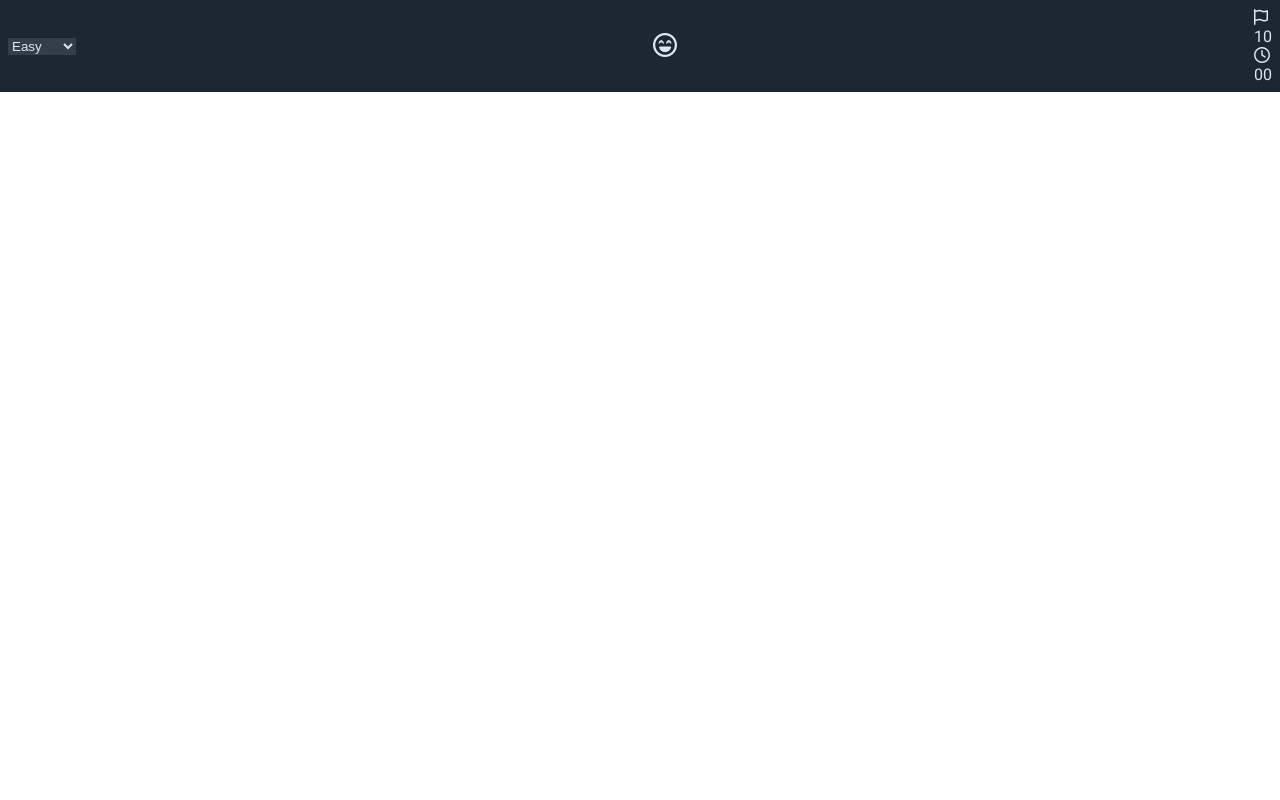
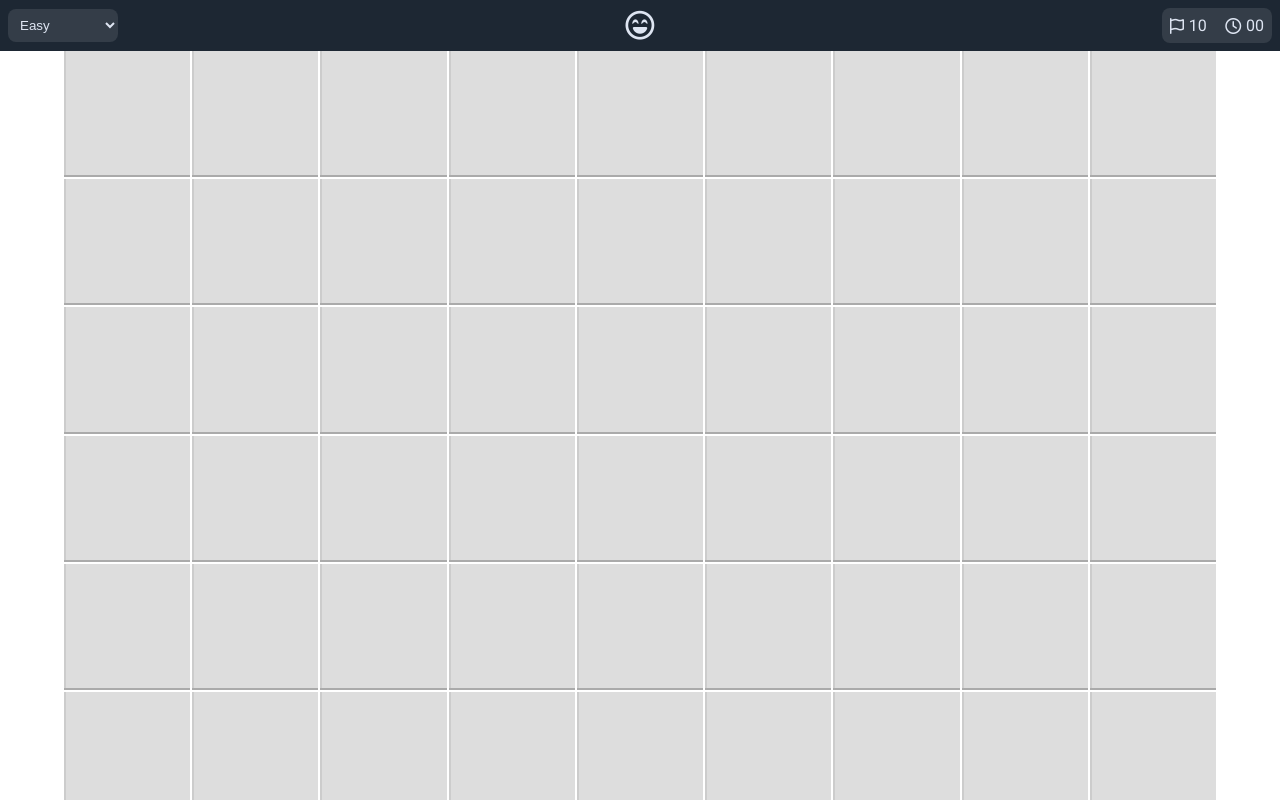
Before and after one commit to LcsGa/minesweeper, a plain HTML site: page index.html in a window 1280 px wide. Shown: the top 800 px of the page. Drawn offline with Linux system fonts and the light colour scheme.

Commit message:
css : design v1.0 done js : grid generation done

```diff
--- a/js/class/Cell.js
+++ b/js/class/Cell.js
@@ -6,7 +6,16 @@ export class Cell {
     this.bombsTouched = bombsTouched;
   }
 
-  static cellHTML(lineIndex, columnIndex) {
-    return `<div id="L${lineIndex}C${columnIndex}" class="cell"></div>`;
+  static cellHTML(lineIndex, columnIndex, numberOfColumns) {
+    return `<div id="L${lineIndex}C${columnIndex}" class="cell" style="${this.cellTemplate(
+      numberOfColumns
+    )}"></div>`;
+  }
+
+  static cellTemplate(numberOfColumns) {
+    const sideLength = `calc(calc(${
+      document.querySelector("#grid").clientWidth
+    }px - calc(2px * ${numberOfColumns - 1})) / ${numberOfColumns})`;
+    return `height:${sideLength};width:${sideLength}`;
   }
 }
--- a/js/class/Grid.js
+++ b/js/class/Grid.js
@@ -9,8 +9,10 @@ export class Grid {
   }
 
   initGrid(numberOfLines, numberOfColumns) {
+    gridHTML.innerHTML = "";
     this.initGridObject(numberOfLines, numberOfColumns);
-    this.initGridHTML();
+    this.initGridHTML(numberOfColumns);
+    this.initGridTempalte(numberOfLines, numberOfColumns);
   }
 
   initGridObject(numberOfLines, numberOfColumns) {
@@ -22,14 +24,18 @@ export class Grid {
     }
   }
 
-  initGridHTML() {
+  initGridHTML(numberOfColumns) {
     for (const lineIndex of this.grid.keys()) {
       for (const columnIndex of this.grid[lineIndex].keys()) {
         gridHTML.insertAdjacentHTML(
           "beforeend",
-          Cell.cellHTML(lineIndex, columnIndex)
+          Cell.cellHTML(lineIndex, columnIndex, numberOfColumns)
         );
       }
     }
   }
+
+  initGridTempalte(numberOfLines, numberOfColumns) {
+    gridHTML.style.gridTemplate = `repeat(${numberOfLines},1fr) / repeat(${numberOfColumns},1fr)`;
+  }
 }
--- a/js/class/MineSweeper.js
+++ b/js/class/MineSweeper.js
@@ -22,7 +22,7 @@ export class MineSweeper extends Grid {
         break;
       }
       default: {
-        console.error(`${this.gameMode} doesn't match any game-mode`);
+        console.error(`${this.gameMode} does not match any game-mode`);
       }
     }
   }
--- a/js/main.js
+++ b/js/main.js
@@ -4,4 +4,12 @@
 // medium : 16 * 16 / 40 bombs
 // hard : 16 * 30 / 99 bombs
 
-const ms = new MineSweeper("easy");
+const gameMode = document.querySelector("select");
+
+// init gameMode
+let ms = new MineSweeper(gameMode.value);
+
+// change gameMode
+gameMode.addEventListener("change", () => {
+  const ms = new MineSweeper(gameMode.value);
+});
--- /dev/null
+++ b/style/scss/_cell.scss
@@ -0,0 +1,5 @@
+.cell {
+  background: #ddd;
+  box-shadow: inset 0 -2px 0 #aaa, inset 2px 0 0 #ccc;
+  cursor: pointer;
+}
--- /dev/null
+++ b/style/scss/_grid.scss
@@ -0,0 +1,5 @@
+#grid {
+  display: grid;
+  gap: 2px;
+  width: 90%;
+}
--- a/style/scss/_header.scss
+++ b/style/scss/_header.scss
@@ -3,19 +3,33 @@ header {
   background: $darkblue;
   color: $white;
   padding: 0.5rem;
+  & > *:nth-child(odd) {
+    background: rgba(255, 255, 255, 0.1);
+    border-radius: 0.5rem;
+    padding: 0.5rem;
+    width: 110px;
+  }
   #game-mode {
     color: $white;
     border: none;
     outline: none;
-    background: rgba(255, 255, 255, 0.1);
     option {
       background: $darkblue;
     }
   }
   #mood {
-    font-size: 1.5rem;
+    font-size: 1.8rem;
     .hidden {
       display: none;
     }
   }
+  #data {
+    @include y-centered-x-space-between;
+    div {
+      @include y-centered;
+      p {
+        margin-left: 0.3rem;
+      }
+    }
+  }
 }
--- a/style/scss/_mixins.scss
+++ b/style/scss/_mixins.scss
@@ -1,9 +1,19 @@
 @mixin y-centered {
   display: flex;
   align-items: center;
+}
+
+@mixin x-y-centered {
+  @include y-centered;
+  justify-content: center;
 }
 
 @mixin y-centered-x-space-between {
   @include y-centered;
   justify-content: space-between;
 }
+
+@mixin flexed-column {
+  display: flex;
+  flex-direction: column;
+}
--- a/style/scss/style.scss
+++ b/style/scss/style.scss
@@ -1,6 +1,8 @@
 @import "variables";
 @import "mixins";
 @import "header";
+@import "grid";
+@import "cell";
 
 :root {
   font-size: 16px;
@@ -12,3 +14,12 @@
   padding: 0;
   box-sizing: border-box;
 }
+
+body {
+  @include flexed-column;
+  height: 100vh;
+  main {
+    @include x-y-centered;
+    flex-grow: 1;
+  }
+}
```
Also changed, not shown: style/scss/style.css, 1 other file.
